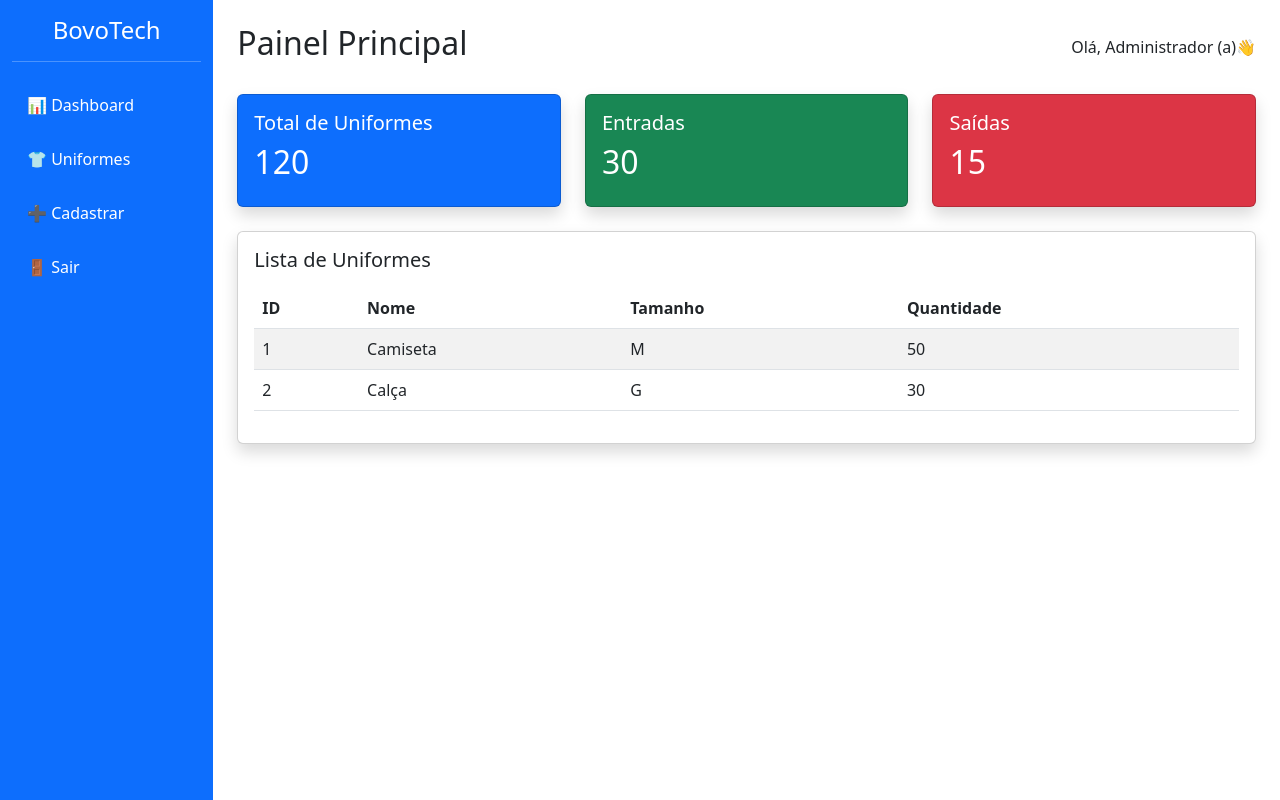
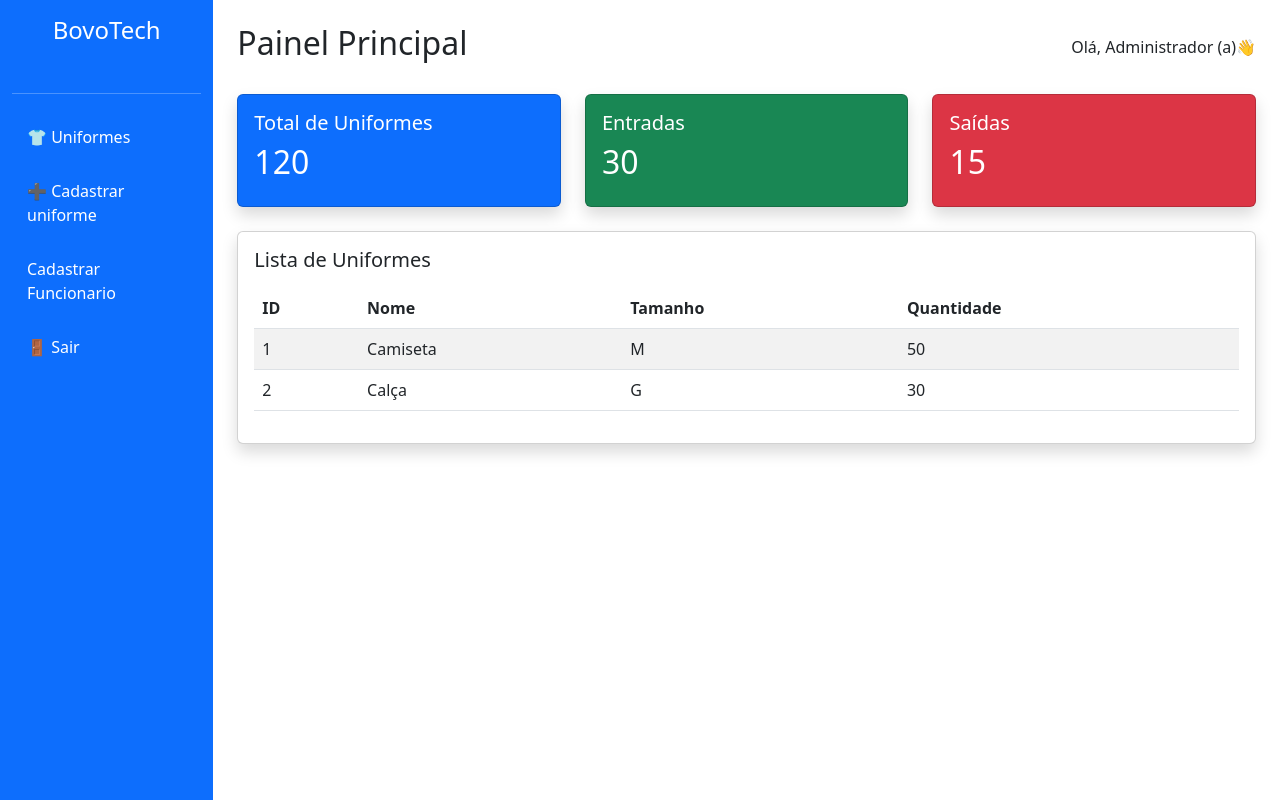
Before and after one commit to Inaciobovo/gerenciadorUniformePY2.0, a Flask app: page /painel in a window 1280 px wide. Run offline with Flask 3, Linux system fonts and the light colour scheme; the visitor is signed in with stand-in values (Sample User, id 1).

Commit message:
atualiza o painel: adiciona imagem e corrige texto de link para "Cadastrar uniforme"

```diff
--- a/templates/painel.html
+++ b/templates/painel.html
@@ -38,11 +38,12 @@
         <!-- SIDEBAR -->
         <div class="col-md-2 sidebar">
             <h4 class="text-white text-center mt-3">BovoTech</h4>
+            <img src="" alt="">
             <hr class="text-white">
+            <a href="#">👕 Uniformes</a>
+            <a href="cadastrar">➕ Cadastrar uniforme</a>
+            <a href="cadastrar">Cadastrar Funcionario</a>
 
-            <a href="#">📊 Dashboard</a>
-            <a href="#">👕 Uniformes</a>
-            <a href="cadastrar">➕ Cadastrar</a>
             <a href="logout">🚪 Sair</a>
         </div>
 
```
